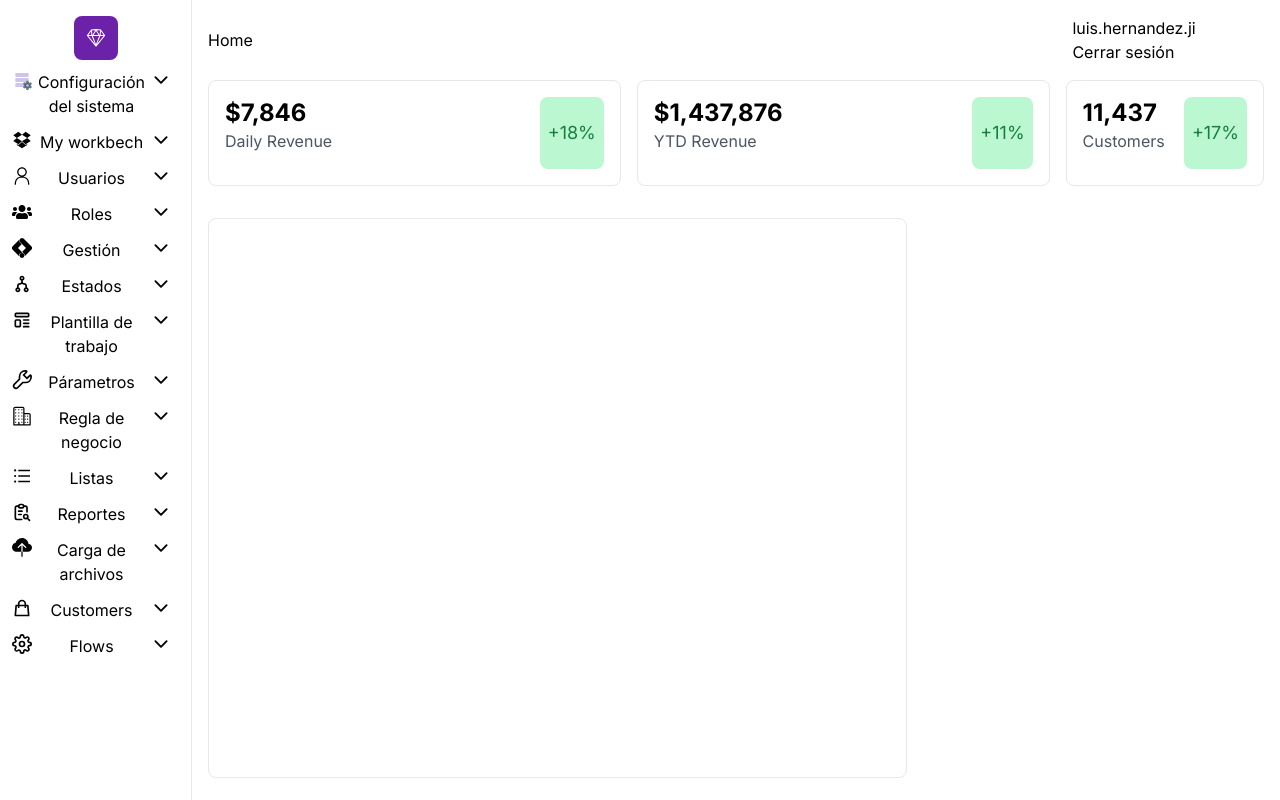
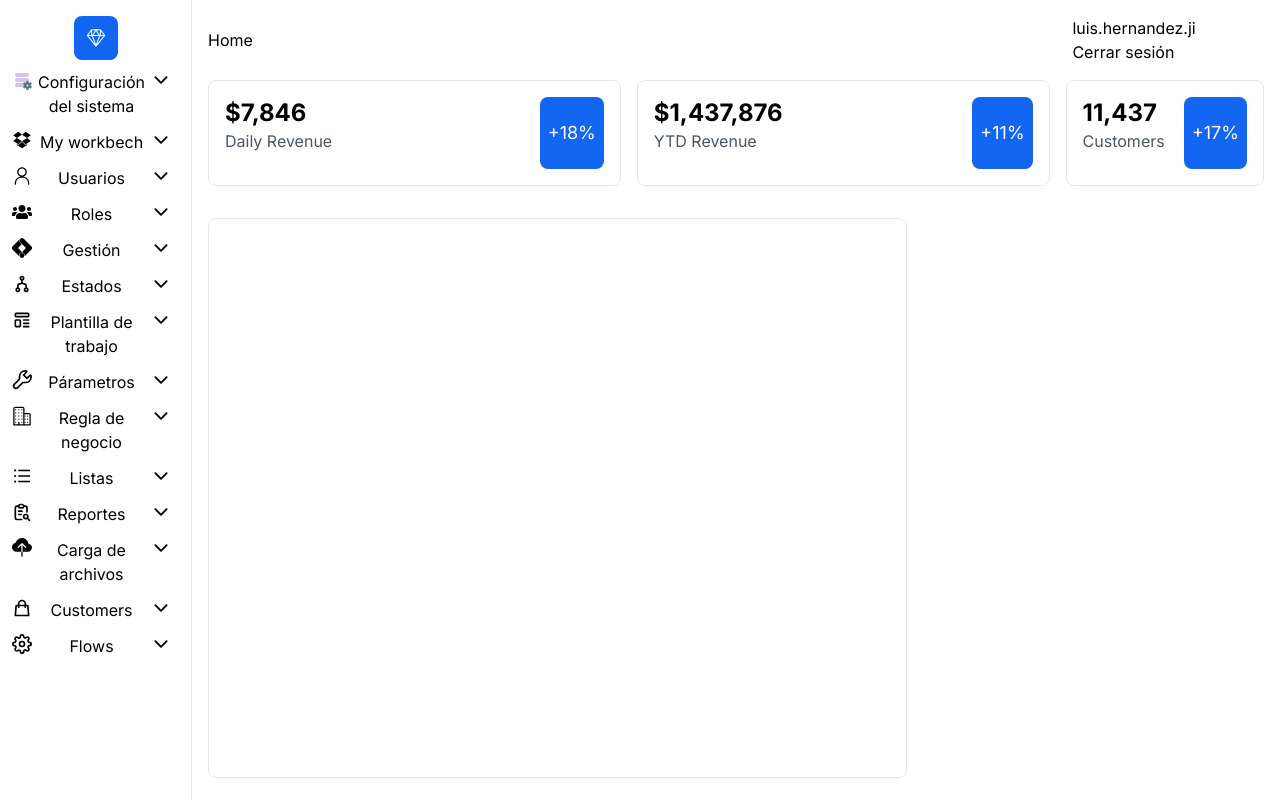
Before and after one commit to luig2-prog/my-app, a Next.js app: page /dashboard in a window 1280 px wide. Built offline with nearby package versions, Linux system fonts and the light colour scheme.

Commit message:
📱 Se modifica respive

```diff
--- a/src/app/dashboard/components/sidebar.tsx
+++ b/src/app/dashboard/components/sidebar.tsx
@@ -24,7 +24,7 @@ const SidebarApp: React.FC<LayoutProps> = ({ children }) => {
       <div className='fixed w-48 h-screen pt-4 p-2 bg-white border-r-[1px] flex flex-col justify-between'>
         <div className='flex flex-col items-center'>
           <Link href='/dashboard'>
-            <div className='bg-purple-800 text-white p-3 rounded-lg inline-block'>
+            <div className='bg-[#1266f1] text-white p-3 rounded-lg inline-block'>
               <RxSketchLogo size={20} />
             </div>
           </Link>
--- a/src/app/dashboard/config-app/page.tsx
+++ b/src/app/dashboard/config-app/page.tsx
@@ -14,7 +14,7 @@ const config_app = () => {
       <Header name="Administrar y configurar aplicación" username="luis.hernandez.ji" />
       <div className='p-4'>
         <div className='m-auto p-4 border rounded-lg bg-white overflow-y-auto'>
-          <div className="grid grid-cols-3 gap-10 justify-center text-center">
+          <div className="grid lg:grid-cols-3 gap-10 justify-center text-center">
             <Link href='/dashboard/config-app/visual-settings' className='grid justify-items-center mb-10 pt-5 cursor-pointer'>
               <BsImageFill size={80} />
               <span className='pl-1 pr-1 pb-1'>Configuración visual</span>
--- a/src/components/TopCards.tsx
+++ b/src/components/TopCards.tsx
@@ -8,8 +8,8 @@ const TopCards = () => {
                 <p className='text-2xl font-bold'>$7,846</p>
                 <p className='text-gray-600'>Daily Revenue</p>
             </div>
-            <p className='bg-green-200 flex justify-center items-center p-2 rounded-lg'>
-                <span className='text-green-700 text-lg'>+18%</span>
+            <p className='bg-[#1266f1] flex justify-center items-center p-2 rounded-lg'>
+                <span className='text-white text-lg'>+18%</span>
             </p>
         </div>
         <div className='lg:col-span-2 col-span-1 bg-white flex justify-between w-full border p-4 rounded-lg'>
@@ -17,8 +17,8 @@ const TopCards = () => {
                 <p className='text-2xl font-bold'>$1,437,876</p>
                 <p className='text-gray-600'>YTD Revenue</p>
             </div>
-            <p className='bg-green-200 flex justify-center items-center p-2 rounded-lg'>
-                <span className='text-green-700 text-lg'>+11%</span>
+            <p className='bg-[#1266f1] flex justify-center items-center p-2 rounded-lg'>
+                <span className='text-white text-lg'>+11%</span>
             </p>
         </div>
         <div className='bg-white flex justify-between w-full border p-4 rounded-lg'>
@@ -26,8 +26,8 @@ const TopCards = () => {
                 <p className='text-2xl font-bold'>11,437</p>
                 <p className='text-gray-600'>Customers</p>
             </div>
-            <p className='bg-green-200 flex justify-center items-center p-2 rounded-lg'>
-                <span className='text-green-700 text-lg'>+17%</span>
+            <p className='bg-[#1266f1] flex justify-center items-center p-2 rounded-lg'>
+                <span className='text-white text-lg'>+17%</span>
             </p>
         </div>
     </div>
```
